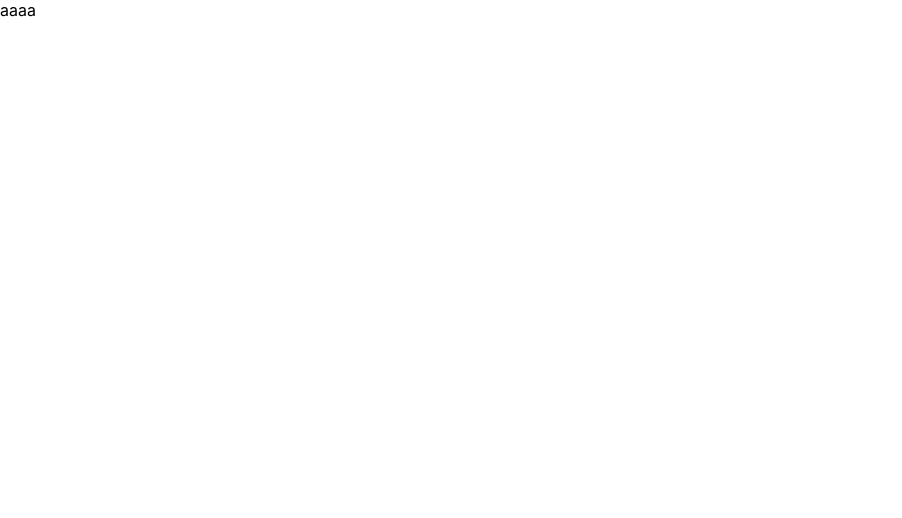
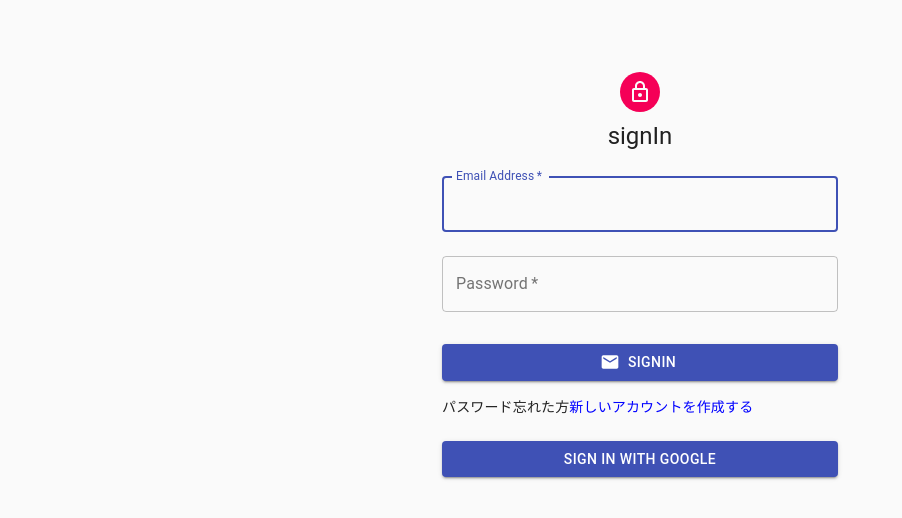
Before and after one commit to fumimoe/board, a React (Create React App) app: page / in a window 1280 px wide. Shown: the top 518 px of the page, without its empty margins (0-902 px from the left). Built offline with nearby package versions, Linux system fonts and the light colour scheme; no server answers.

Commit message:
create login

```diff
--- a/src/App.tsx
+++ b/src/App.tsx
@@ -1,18 +1,37 @@
-import React,{useEffect} from 'react';
-import {useDispatch,useSelector} from 'react-redux'
-import styles from './App.module.css';
-import {login,logout,selectCount} from './features/userSlice'
-import {auth,provider} from './firebase'
+import React, { useEffect } from "react";
+import { useDispatch, useSelector } from "react-redux";
+import styles from "./App.module.css";
+import { login, logout, selectCount } from "./features/userSlice";
+import { auth, provider } from "./firebase";
+import Fead from "./components/Fead";
+import {Auth} from "./components/Auth";
 
-const App:React.FC = ()=> {
-  const user = useSelector(selectCount)
+const App: React.FC = () => {
+  const user = useSelector(selectCount);
   const dispatch = useDispatch();
 
-  return (
-    <div className="App">
-      aaaa
-    </div>
-  );
-}
+  useEffect(() => {
+    const unSub = auth.onAuthStateChanged((authUser) => {
+      if (authUser) {
+        // dispacthでsliceに接続してpayloadに値を考える
+        dispatch(
+          login({
+            uid: authUser.uid,
+            photo: authUser.photoURL,
+            displayName: authUser.displayName,
+          })
+        );
+      } else {
+        dispatch(logout());
+      }
+    });
+    return () => {
+      unSub();
+    };
+  }, [dispatch]);
+
+  // ユーザーが存在してる時はFeadコンポーネントを表示する
+  return <>{user.uid ? <div className="styles.app"><Fead /></div> : <Auth />}</>;
+};
 
 export default App;
--- /dev/null
+++ b/src/components/Auth.module.css
@@ -0,0 +1,8 @@
+.login_toggleMode{
+    cursor: pointer;
+  color: #0000ff;
+}
+
+.login_reset {
+    cursor: pointer;
+  }
--- /dev/null
+++ b/src/components/Auth.tsx
@@ -0,0 +1,153 @@
+import React, { useState } from "react";
+import styles from "./Auth.module.css";
+import { useDispatch } from "react-redux";
+import { auth, provider, storage } from "../firebase";
+import Avatar from "@material-ui/core/Avatar";
+import Button from "@material-ui/core/Button";
+import CssBaseline from "@material-ui/core/CssBaseline";
+import TextField from "@material-ui/core/TextField";
+import FormControlLabel from "@material-ui/core/FormControlLabel";
+import Checkbox from "@material-ui/core/Checkbox";
+import Link from "@material-ui/core/Link";
+import Paper from "@material-ui/core/Paper";
+import Box from "@material-ui/core/Box";
+import Grid from "@material-ui/core/Grid";
+import LockOutlinedIcon from "@material-ui/icons/LockOutlined";
+import Typography from "@material-ui/core/Typography";
+import { makeStyles } from "@material-ui/core/styles";
+import SendIcon from "@material-ui/icons/Send";
+import CameraIcon from "@material-ui/icons/Camera";
+import EmailIcon from "@material-ui/icons/Email";
+import LockIcon from "@material-ui/icons/Lock";
+import AccountCircleIcon from "@material-ui/icons/AccountCircle";
+import Modal from '@material-ui/core/Modal';
+import Container from '@material-ui/core/Container';
+
+const useStyles = makeStyles((theme) => ({
+    paper: {
+        marginTop: theme.spacing(8),
+        display: 'flex',
+        flexDirection: 'column',
+        alignItems: 'center',
+      },
+      avatar: {
+        margin: theme.spacing(1),
+        backgroundColor: theme.palette.secondary.main,
+      },
+      form: {
+        width: '100%', // Fix IE 11 issue.
+        marginTop: theme.spacing(1),
+      },
+      submit: {
+        margin: theme.spacing(3, 0, 2),
+      },
+    }));
+
+export const Auth: React.FC = () => {
+  const classes = useStyles();
+  const [email, setEmail] = useState("");
+  const [password, setPassword] = useState("");
+  const [isLogin, setIsLogin] = useState(true);
+
+  //   ログインする時の関数
+  const SignInEmail = async () => {
+    await auth.signInWithEmailAndPassword(email, password);
+  };
+
+  //   新規ユーザーを作成する時
+  const SignUpEmail = async () => {
+    await auth.createUserWithEmailAndPassword(email, password);
+  };
+
+  //   googleでログインする時の実装→エラーした時のみ実行する
+  const signInGoogle = async () => {
+    await auth.signInWithPopup(provider).catch((error) => alert(error.message));
+  };
+
+  return (
+    <Container component="main" maxWidth="xs">
+      <CssBaseline />
+
+        <div className={classes.paper}>
+          <Avatar className={classes.avatar}>
+            <LockOutlinedIcon />
+          </Avatar>
+          <Typography component="h1" variant="h5">
+            {isLogin? 'signIn' : 'SignUp'}
+          </Typography>
+          <form className={classes.form} noValidate>
+            <TextField
+              variant="outlined"
+              margin="normal"
+              required
+              fullWidth
+              id="email"
+              label="Email Address"
+              name="email"
+              autoComplete="email"
+              autoFocus
+              value={email}
+            //   イベント時のに型定義をしてる
+              onChange={(e: React.ChangeEvent<HTMLInputElement>) => {
+                setEmail(e.target.value);
+              }}
+            />
+            <TextField
+              variant="outlined"
+              margin="normal"
+              required
+              fullWidth
+              name="password"
+              label="Password"
+              type="password"
+              id="password"
+              autoComplete="current-password"
+              value={password}
+              onChange={(e: React.ChangeEvent<HTMLInputElement>) => {
+                setPassword(e.target.value);
+              }}
+            />
+
+            <Button
+            //   type属性を消す理由としてはsubmitの既定の処理をさせない為。またはSignInEmailにpreventDefault()を指定する
+              fullWidth
+              variant="contained"
+              color="primary"
+              className={classes.submit}
+            //   emailのアイコンを先頭につける
+              startIcon={<EmailIcon />}
+              onClick={isLogin? async () => {
+                  try{
+                      await SignInEmail();
+                  }catch(error){
+                      alert(error.message)
+                  }
+              }: async () => {
+                  try {
+                      await SignUpEmail();
+                  }catch(error) {
+                      alert(error.message);
+                  }
+              }}
+            >
+              {isLogin? 'signIn' : 'SignUp'}
+            </Button>
+            <Grid container>
+               <span className={styles.login_reset}> <Grid item><span>パスワード忘れた方</span></Grid></span>
+                {/* ボタンを押すたびにbooleanが反転する */}
+                <span className={styles.login_toggleMode} onClick={() => setIsLogin(!isLogin)}><Grid item>{isLogin? '新しいアカウントを作成する': 'ログイン画面に戻る'}</Grid></span>
+            </Grid>
+            <Button
+              fullWidth
+              variant="contained"
+              color="primary"
+              className={classes.submit}
+              onClick={signInGoogle}
+            >
+              Sign In With Google
+            </Button>
+          </form>
+        </div>
+        </Container>
+  );
+};
--- /dev/null
+++ b/src/components/Fead.tsx
@@ -0,0 +1,14 @@
+import React from "react";
+import { auth } from "../firebase";
+
+const Fead = () => {
+  return (
+    <div>
+      <button onClick={() => auth.signOut().catch((error) => error.message)}>
+        Logout
+      </button>
+    </div>
+  );
+};
+
+export default Fead;
```
